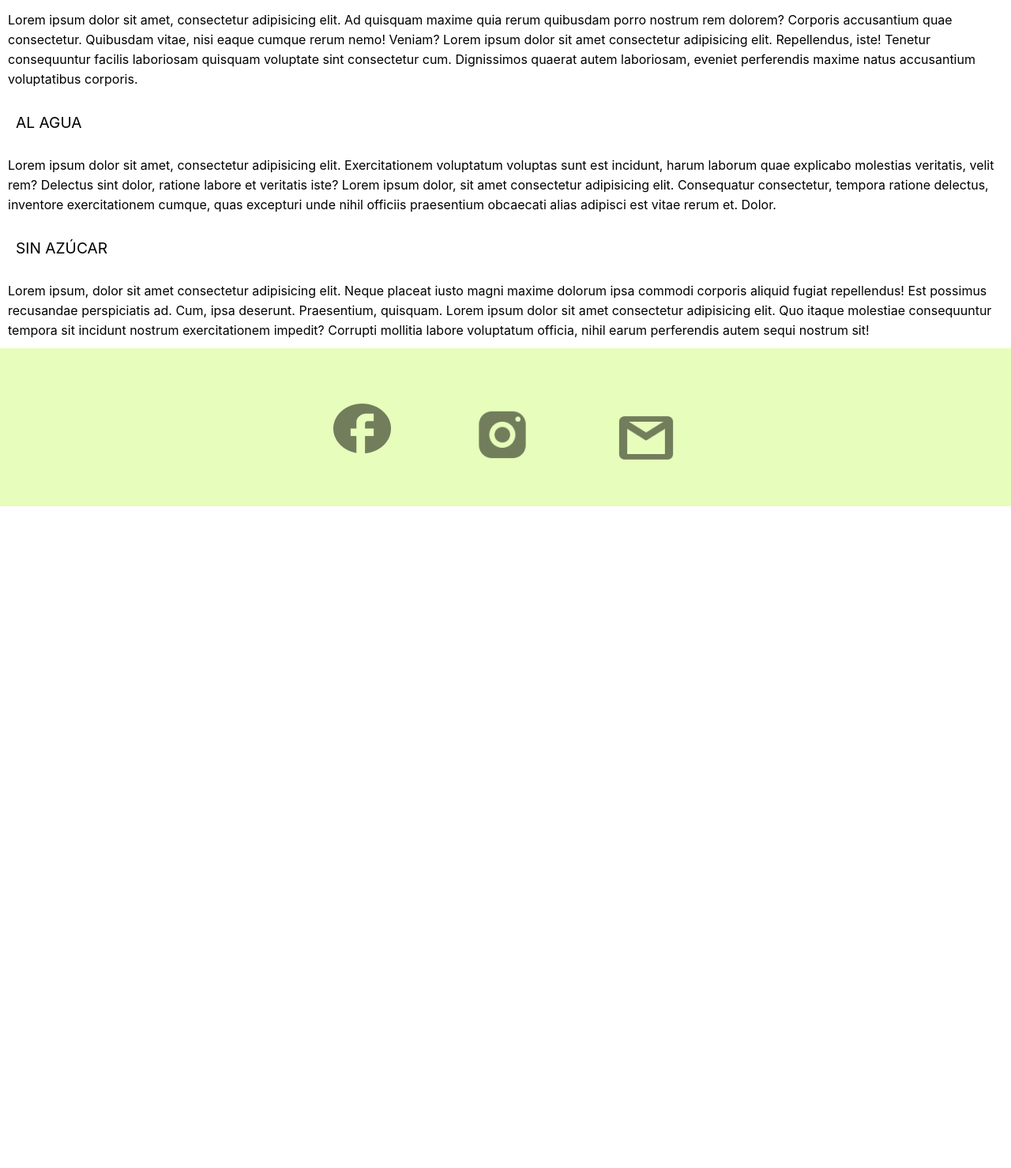
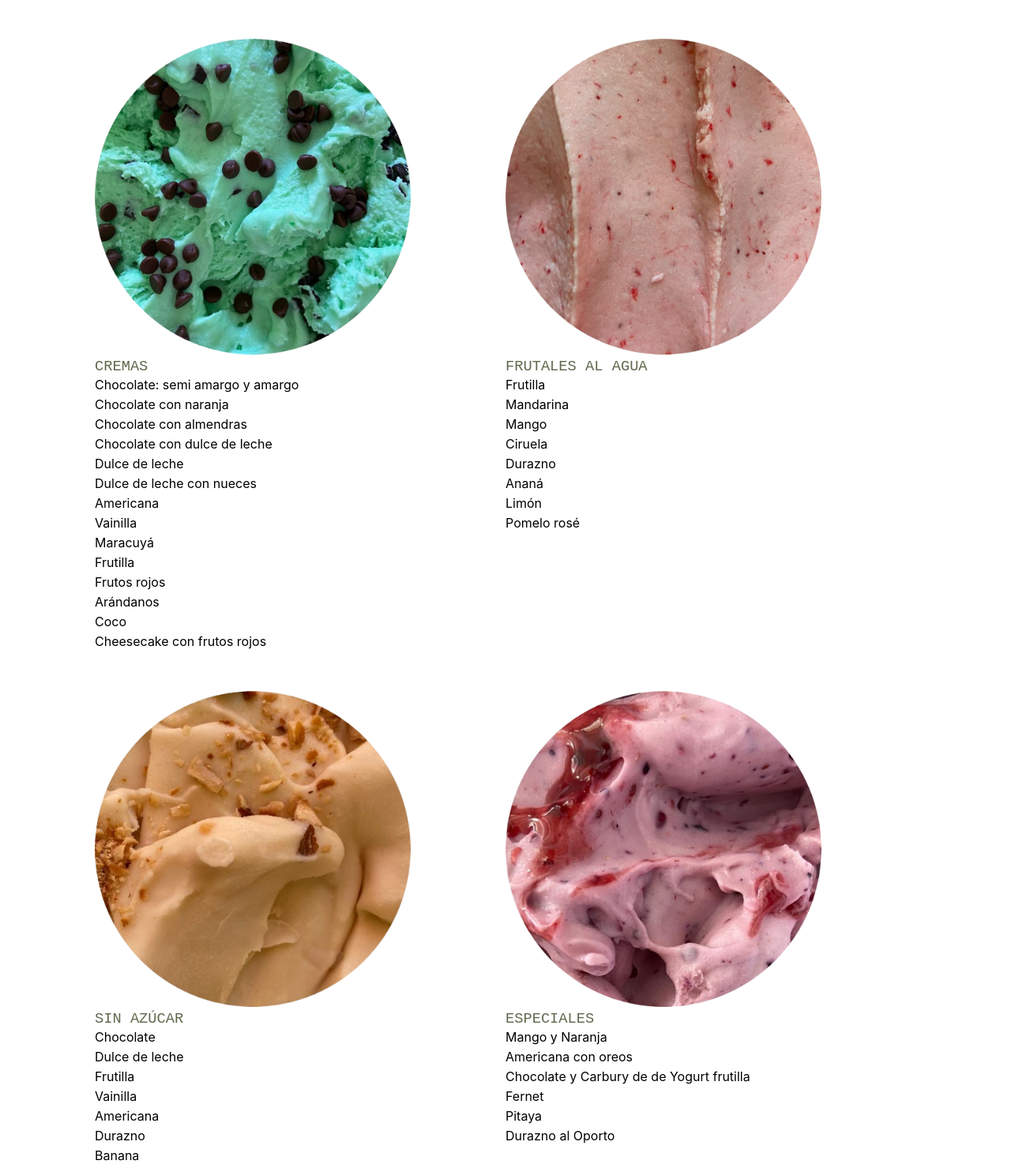
Before and after one commit to pilestevez571/heladeria-dulcinea, a plain HTML site: page pages/sabores.html in a window 1280 px wide. Shown: the part 392-1871 px from the top of the page at 79% size. Before the commit the page ends 1033 px from the top, so only its background shows below. Drawn offline with Linux system fonts and the light colour scheme.

Commit message:
html sabores con elementos posicionados

```diff
--- a/css/style.css
+++ b/css/style.css
@@ -18,10 +18,11 @@ justify-content: space-between;
 height: 200px;
 }
 
-li {font-family: 'Inter', sans-serif;
+.listnavbar {font-family: 'Inter', sans-serif;
 }
 
-.navbar {list-style: none;
+.navbar {font-family: 'Inter', sans-serif;
+list-style: none;
 padding-top: 70px;
 padding-right: 30px;
 display: flex;
@@ -51,6 +52,11 @@ footer {background-color: #E7FDBB;
 padding-top: 70px;
 }
 
+.footertexto {color: gray;
+font-family: 'Inter', sans-serif;
+display: flex;
+justify-content: flex-end;
+}
 
 
 /* INDEX */
@@ -90,15 +96,43 @@ margin-bottom: 200px;}
 .mainsabores {background-color: white;
 }
 
-dt {font-family: 'Inter', sans-serif;
-font-size: larger;
-padding: 10px;
-margin: 10px;}
+.sectionsabores {display: grid;
+grid-template-columns: repeat(2,1fr);
+grid-template-rows: repeat(2,1fr);
+grid-template-areas:
+"cremas frutales "
+"sinazucar especiales";
+margin: 20px;
+padding: 100px;
+align-items: first baseline;
 
-dd {font-family: 'Inter', sans-serif;
-padding: 10px;
-line-height: 25px;
 }
+
+.sabores {width: 400px;
+height: 400px;
+}
+
+h3 {color: #5F694D;
+font-family: 'IBM Plex Mono', monospace;
+font-weight: lighter;
+}
+
+ul {list-style: none;
+font-family: 'Inter', sans-serif;
+line-height: 25px;}
+
+.cardcremas {grid-area: cremas;
+}
+
+.cardfrutlaes {grid-area: frutales;
+padding-left: 20px;
+}
+
+.cardsinazucar {grid-area: sinazucar;
+padding-top: 50px;}
+
+.cardespeciales {grid-area: especiales;
+padding-top: 50px;}
 
 /* NOSOTROS */
 
@@ -152,6 +186,18 @@ padding-top: 10px;
 .resena3 {grid-column: 8/10;
 }
 
+.h2resenas {font-family: 'IBM Plex Mono', monospace;
+color: #5F694D;
+font-weight: lighter;
+display: flex;
+justify-content: center;
+margin-top: -80px;
+margin-bottom: 80px;
+}
+
+.anclaresenas {margin-left: 10px;}
+
+
 /* CONTACTO */
 
 .maincontacto {background-color: white;
--- a/pages/sabores.html
+++ b/pages/sabores.html
@@ -24,19 +24,75 @@
     </header>
     <main class="mainsabores">
         <h1>NUESTROS SABORES</h1>
-        <div>
-            <dl>
-                <dt>CREMAS</dt>
-                <dd>Lorem ipsum dolor sit amet, consectetur adipisicing elit. Ad quisquam maxime quia rerum quibusdam porro nostrum rem dolorem? Corporis accusantium quae consectetur. Quibusdam vitae, nisi eaque cumque rerum nemo! Veniam? Lorem ipsum dolor sit amet consectetur adipisicing elit. Repellendus, iste! Tenetur consequuntur facilis laboriosam quisquam voluptate sint consectetur cum. Dignissimos quaerat autem laboriosam, eveniet perferendis maxime natus accusantium voluptatibus corporis.</dd>
-                <dt>AL AGUA</dt>
-                <dd>Lorem ipsum dolor sit amet, consectetur adipisicing elit. Exercitationem voluptatum voluptas sunt est incidunt, harum laborum quae explicabo molestias veritatis, velit rem? Delectus sint dolor, ratione labore et veritatis iste? Lorem ipsum dolor, sit amet consectetur adipisicing elit. Consequatur consectetur, tempora ratione delectus, inventore exercitationem cumque, quas excepturi unde nihil officiis praesentium obcaecati alias adipisci est vitae rerum et. Dolor.</dd>
-                <dt>SIN AZÚCAR</dt>
-                <dd>Lorem ipsum, dolor sit amet consectetur adipisicing elit. Neque placeat iusto magni maxime dolorum ipsa commodi corporis aliquid fugiat repellendus! Est possimus recusandae perspiciatis ad. Cum, ipsa deserunt. Praesentium, quisquam. Lorem ipsum dolor sit amet consectetur adipisicing elit. Quo itaque molestiae consequuntur tempora sit incidunt nostrum exercitationem impedit? Corrupti mollitia labore voluptatum officia, nihil earum perferendis autem sequi nostrum sit!</dd>
-            </dl>
-
+        <section class="sectionsabores">
+        <div class="cardcremas">
+            <img class="sabores" src="../assets/img/cremas.png" alt="saboresdecrema">
+            <h3> CREMAS </h3>
+                <ul>
+                    <li>Chocolate: semi amargo y amargo</li>
+                    <li>Chocolate con naranja</li>
+                    <li>Chocolate con almendras</li>
+                    <li>Chocolate con dulce de leche</li>
+                    <li>Dulce de leche</li>
+                    <li>Dulce de leche con nueces</li>
+                    <li>Americana</li>
+                    <li>Vainilla</li>
+                    <li>Maracuyá</li>
+                    <li>Frutilla</li>
+                    <li>Frutos rojos</li>
+                    <li>Arándanos</li>
+                    <li>Coco</li>
+                    <li>Cheesecake con frutos rojos</li>
+                </ul>
         </div>
 
+        <div class="cardfrutales">
+            <img class="sabores" src="../assets/img/frutales.png" alt="saboresfrutales">
+            <h3> FRUTALES AL AGUA </h3>
+                <ul>
+                    <li>Frutilla</li>
+                    <li>Mandarina</li>
+                    <li>Mango</li>
+                    <li>Ciruela</li>
+                    <li>Durazno</li>
+                    <li>Ananá</li>
+                    <li>Limón</li>
+                    <li>Pomelo rosé</li>
+                    <li></li>
+                    <li></li>
+                    <li></li>
+                    <li></li>
+                    <li></li>
+                </ul>
+        </div>
 
+        <div class="cardsinazucar">
+            <img class="sabores" src="../assets/img/sinazucar.png" alt="saboressinazucar">
+            <h3> SIN AZÚCAR </h3>
+                <ul>
+                    <li>Chocolate</li>
+                    <li>Dulce de leche</li>
+                    <li>Frutilla</li>
+                    <li>Vainilla</li>
+                    <li>Americana</li>
+                    <li>Durazno</li>
+                    <li>Banana</li>
+                </ul>
+        </div>
+
+        <div class="cardespeciales">
+            <img class="sabores" src="../assets/img/especiales.png" alt="saboressinazucar">
+            <h3> ESPECIALES </h3>
+                <ul>
+                    <li>Mango y Naranja</li>
+                    <li>Americana con oreos</li>
+                    <li>Chocolate y Carbury de de Yogurt frutilla</li>
+                    <li>Fernet</li>
+                    <li>Pitaya</li>
+                    <li>Durazno al Oporto</li>
+                </ul>
+        </div>
+        </section>
     </main>
 
 
@@ -46,6 +102,9 @@
             <a href="https://www.instagram.com/heladeriadulcinea" target="_blank"><img src="../assets/img/Instagram.png" alt="logoinstagram"></a>
             <a href="mailto:heladeriadulcinea@gmail.com"><img src="../assets/img/Gmail.png" alt=""></a>
         </div>
+        <div>
+            <p class="footertexto">2023. Todos los Derechos Reservados.</p>
+        </div>
     </footer>
 </body>
 </html>
```
Also changed, not shown: index.html (+3 -0 lines), pages/contacto.html (+3 -0 lines), pages/nosotros.html (+8 -5 lines), pages/resenas.html (+4 -1 lines), assets/img/cremas.png (added), assets/img/especiales.png (added), assets/img/frutales.png (added), assets/img/sinazucar.png (added). Lines whose indentation alone changed are shown as unchanged.
